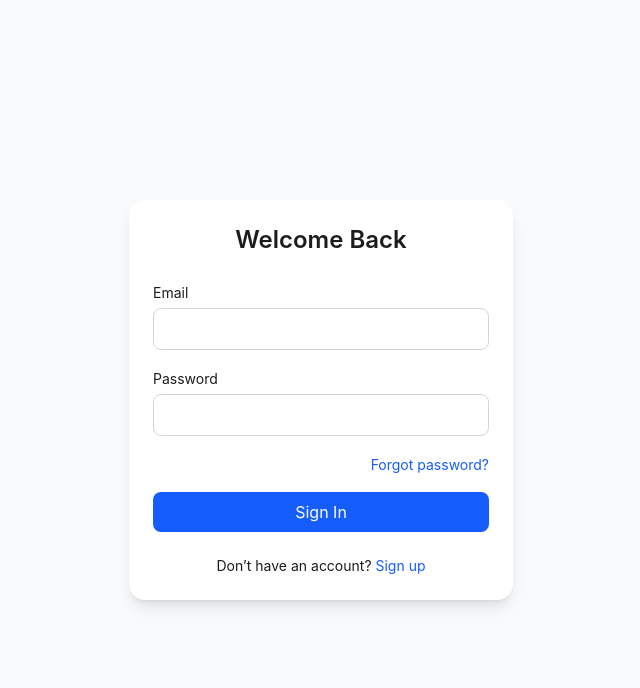
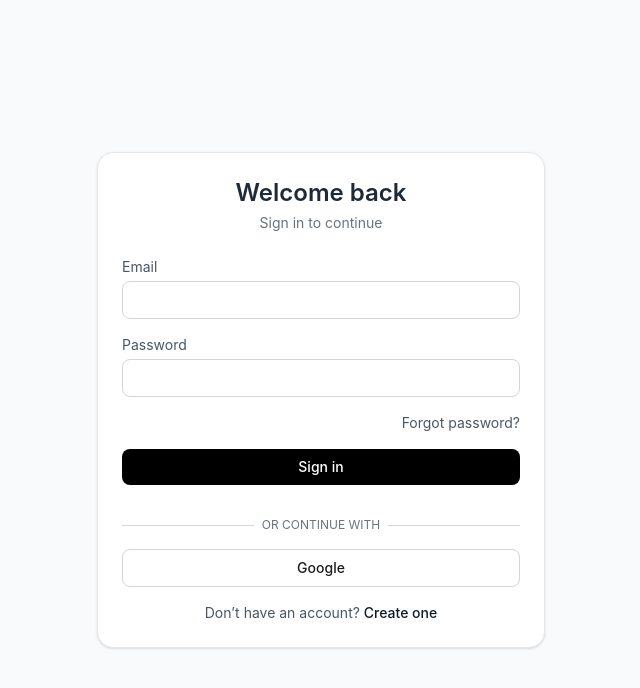
Before and after one commit to Kenny-204/Nexus, a Next.js app: page /login in a window 1280 px wide. Shown: the top 688 px of the page, without its empty margins (319-959 px from the left). Built offline with nearby package versions, Linux system fonts and the light colour scheme.

Commit message:
trying to fix login page stuff

```diff
--- a/src/app/(auth)/layout.tsx
+++ b/src/app/(auth)/layout.tsx
@@ -5,7 +5,7 @@ export default function AuthLayout({
 }) {
   return (
     <html lang="en">
-      <body className="flex min-h-screen w-full items-center justify-center bg-gray-50">
+      <body className="flex min-h-screen  items-center justify-center bg-gray-50">
         {children}
       </body>
     </html>
--- a/src/app/(auth)/login/page.tsx
+++ b/src/app/(auth)/login/page.tsx
@@ -1,52 +1,99 @@
 // app/(auth)/login/page.tsx
 "use client";
+
 import { motion } from "framer-motion";
 import Link from "next/link";
+import { useState } from "react";
 
-export default function Page() {
+export default function LoginPage() {
+  const [loading, setLoading] = useState(false);
+
+  async function handleSubmit(e: React.FormEvent) {
+    e.preventDefault();
+    setLoading(true);
+    // simulate login
+    setTimeout(() => setLoading(false), 1500);
+  }
+
   return (
-    <main className="min-h-screen w-full flex items-center justify-center bg-blue-50 lg:bg-gray-50">
+    <main className="flex w-full min-h-screen items-center justify-center bg-gray-50">
       <motion.div
-        initial={{ opacity: 0, y: 20 }}
+        initial={{ opacity: 0, y: 30 }}
         animate={{ opacity: 1, y: 0 }}
-        transition={{ duration: 0.3 }}
-        className="w-full h-screen sm:h-auto sm:max-w-sm bg-white sm:rounded-2xl sm:shadow-lg p-6 flex flex-col justify-center"
+        transition={{ duration: 0.4 }}
+        className="w-full max-w-sm rounded-2xl border border-gray-200 bg-white p-6 shadow-sm sm:max-w-md lg:max-w-md"
       >
-        <h1 className="text-2xl font-semibold text-center mb-6">
-          Welcome Back
+        <h1 className="text-center text-2xl font-semibold text-gray-800">
+          Welcome back
         </h1>
-        <form className="space-y-4">
+        <p className="mt-1 text-center text-gray-500 text-sm">
+          Sign in to continue
+        </p>
+
+        <form onSubmit={handleSubmit} className="mt-6 space-y-4">
           <div>
-            <label className="text-sm">Email</label>
+            <label htmlFor="email" className="block text-sm text-gray-600">
+              Email
+            </label>
             <input
+              id="email"
               type="email"
-              className="w-full border border-gray-300 rounded-lg px-3 py-2 mt-1 focus:outline-none focus:ring-1 focus:ring-blue-500"
+              required
+              className="mt-1 w-full rounded-lg border border-gray-300 px-3 py-2 text-sm outline-none focus:border-gray-700 focus:ring-0"
             />
           </div>
+
           <div>
-            <label className="text-sm">Password</label>
+            <label htmlFor="password" className="block text-sm text-gray-600">
+              Password
+            </label>
             <input
+              id="password"
               type="password"
-              className="w-full border border-gray-300 rounded-lg px-3 py-2 mt-1 focus:outline-none focus:ring-1 focus:ring-blue-500"
+              required
+              className="mt-1 w-full rounded-lg border border-gray-300 px-3 py-2 text-sm outline-none focus:border-gray-700 focus:ring-0"
             />
           </div>
-          <div className="text-right">
-            <Link href="/forgot-password" className="text-sm text-blue-600">
+
+          <div className="flex justify-end">
+            <Link
+              href="/forgot-password"
+              className="text-sm text-gray-600 hover:text-gray-800"
+            >
               Forgot password?
             </Link>
           </div>
+
           <button
             type="submit"
-            className="w-full bg-blue-600 text-white py-2 rounded-lg hover:bg-blue-700 transition"
+            disabled={loading}
+            className="w-full rounded-lg bg-black py-2 text-white text-sm font-medium transition hover:bg-gray-900 disabled:opacity-50"
           >
-            Sign In
+            {loading ? "Signing in..." : "Sign in"}
+          </button>
+          <div className="relative my-4">
+            <div className="absolute inset-0 flex items-center">
+              <span className="w-full border-t border-gray-300"></span>
+            </div>
+            <div className="relative flex justify-center text-xs uppercase">
+              <span className="bg-white px-2 text-gray-500">
+                or continue with
+              </span>
+            </div>
+          </div>
+
+          <button
+            type="button"
+            className="flex w-full items-center justify-center gap-2 rounded-lg border border-gray-300 py-2 text-sm font-medium hover:bg-gray-50"
+          >
+            Google
           </button>
         </form>
 
-        <p className="text-center text-sm mt-6">
+        <p className="mt-4 text-center text-sm text-gray-600">
           Don’t have an account?{" "}
-          <Link href="/signup" className="text-blue-600">
-            Sign up
+          <Link href="/signup" className="text-gray-900 font-medium">
+            Create one
           </Link>
         </p>
       </motion.div>
--- a/src/app/(auth)/signup/page.tsx
+++ b/src/app/(auth)/signup/page.tsx
@@ -95,7 +95,7 @@ export default function Page() {
 
         <p className="mt-4 text-center text-sm text-gray-600">
           Already have an account?{" "}
-          <Link href="/auth/login" className="text-gray-900 font-medium">
+          <Link href="/login" className="text-gray-900 font-medium">
             Sign in
           </Link>
         </p>
```
